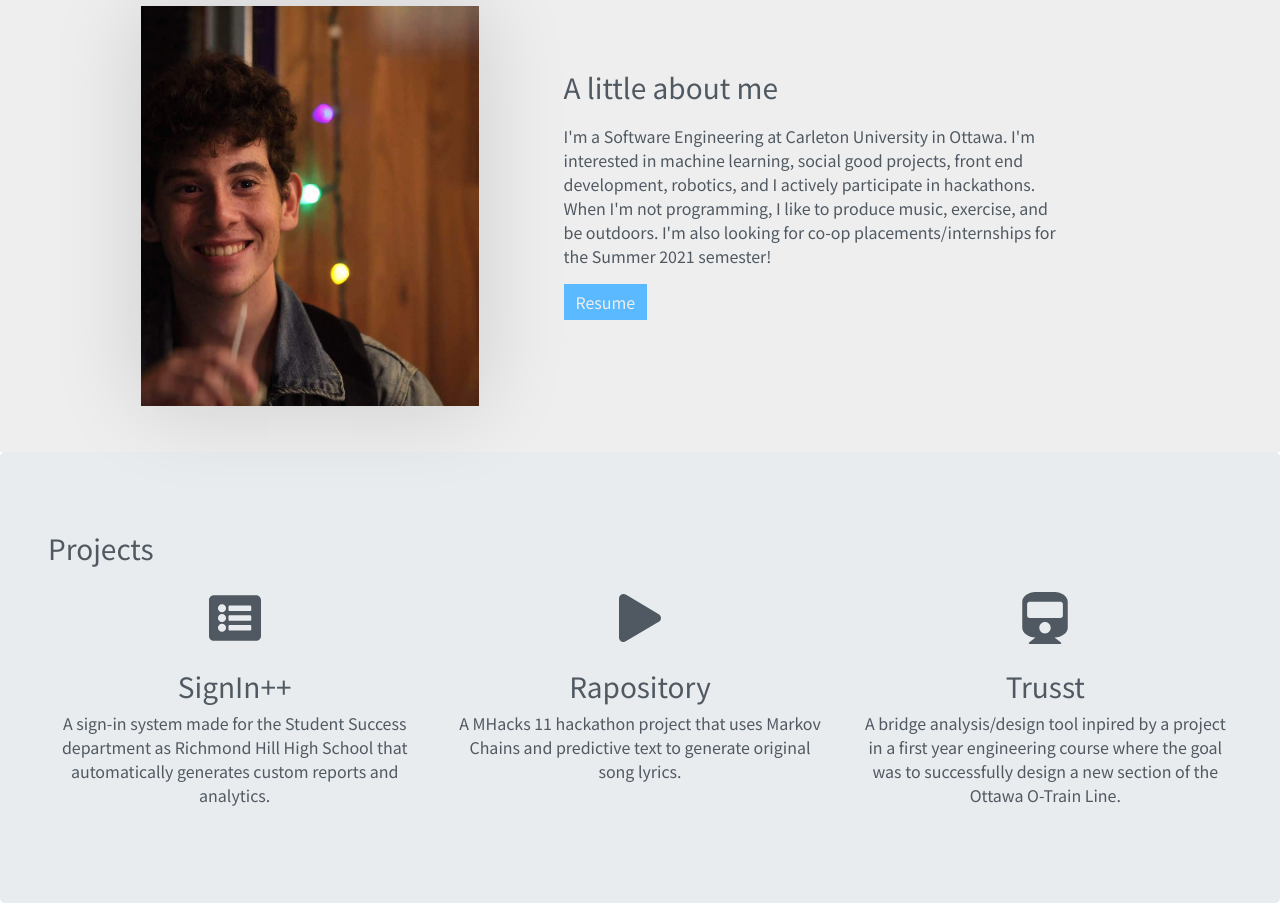
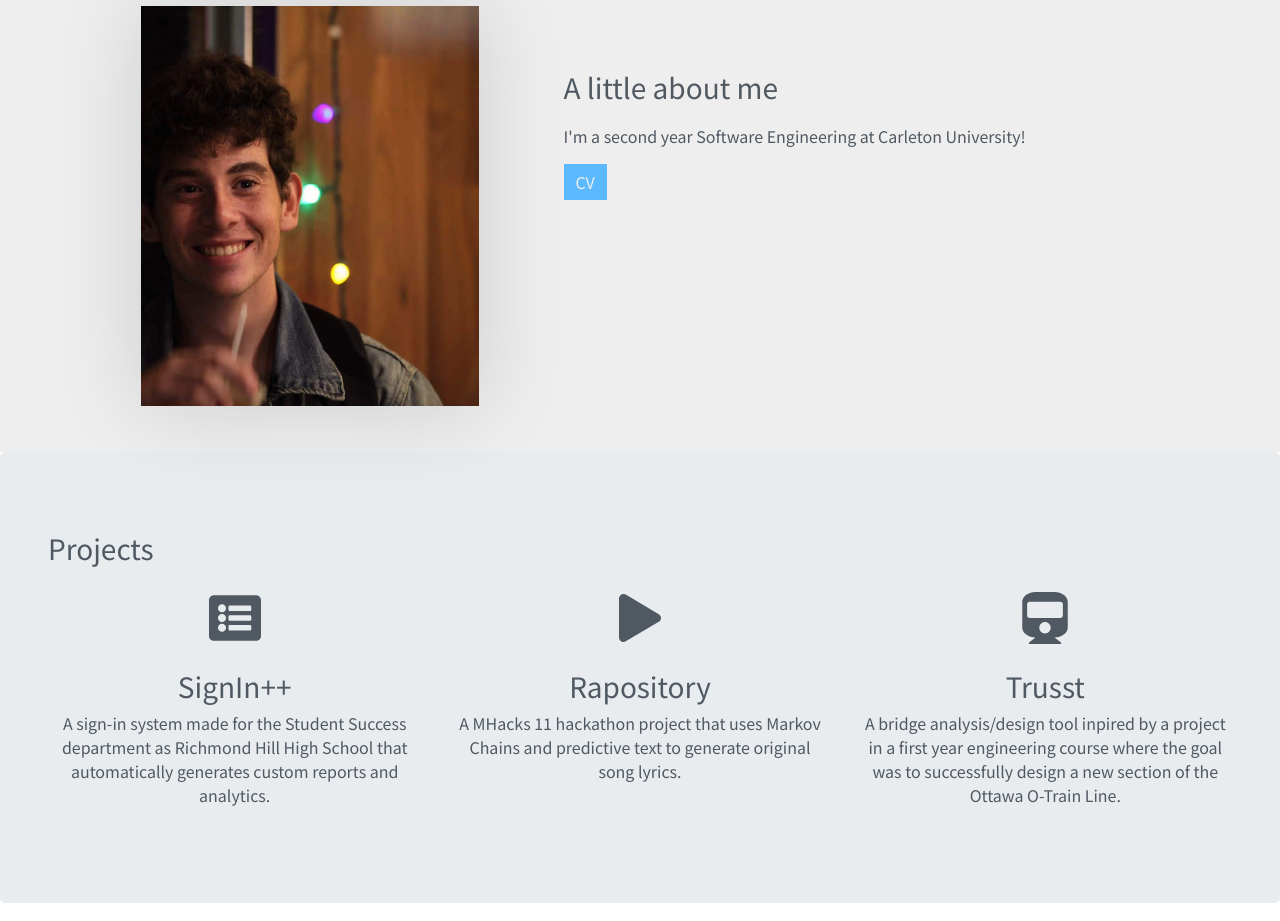
Before and after one commit to guymorgenshtern/guymorgenshtern.old.portfolio, a plain HTML site: page index.html in a window 1280 px wide. Shown: the part 940-1861 px from the top of the page. Drawn offline with nearby package versions, Linux system fonts and the light colour scheme.

Commit message:
Resume hosting

```diff
--- a/index.html
+++ b/index.html
@@ -94,9 +94,9 @@
 
             <p class="p-heading" id ="ff">A little about me</br></p>
             <p class="separator" style="padding-bottom: 1rem">
-            	I'm a Software Engineering at Carleton University in Ottawa. I'm interested in machine learning, social good projects, front end development, robotics, and I actively participate in hackathons. When I'm not programming, I like to produce music, exercise, and be outdoors. I'm also looking for co-op placements/internships for the Summer 2021 semester!
+            	I'm a second year Software Engineering at Carleton University!
             </p>
-            <a class="btn btn-secondary btn-md" href="resume.com" target="_blank">Resume</a>
+            <a class="btn btn-secondary btn-md" href="http://bit.ly/36ggsoT" target="_blank">CV</a>
 
           </div>
         </div>
@@ -107,6 +107,8 @@
 <!-- End about Section -->
 
 <!-- Start about Projects (features section in tutorial) !-->
+
+
 <div id="projects" class="offset">
 	<div class="jumbotron">
 		<div class="narrow">
--- a/js/main.js
+++ b/js/main.js
@@ -83,5 +83,4 @@ function scrollHandler() {
     });
   });
 
-
 });
```
Also changed, not shown: 2 other files.
